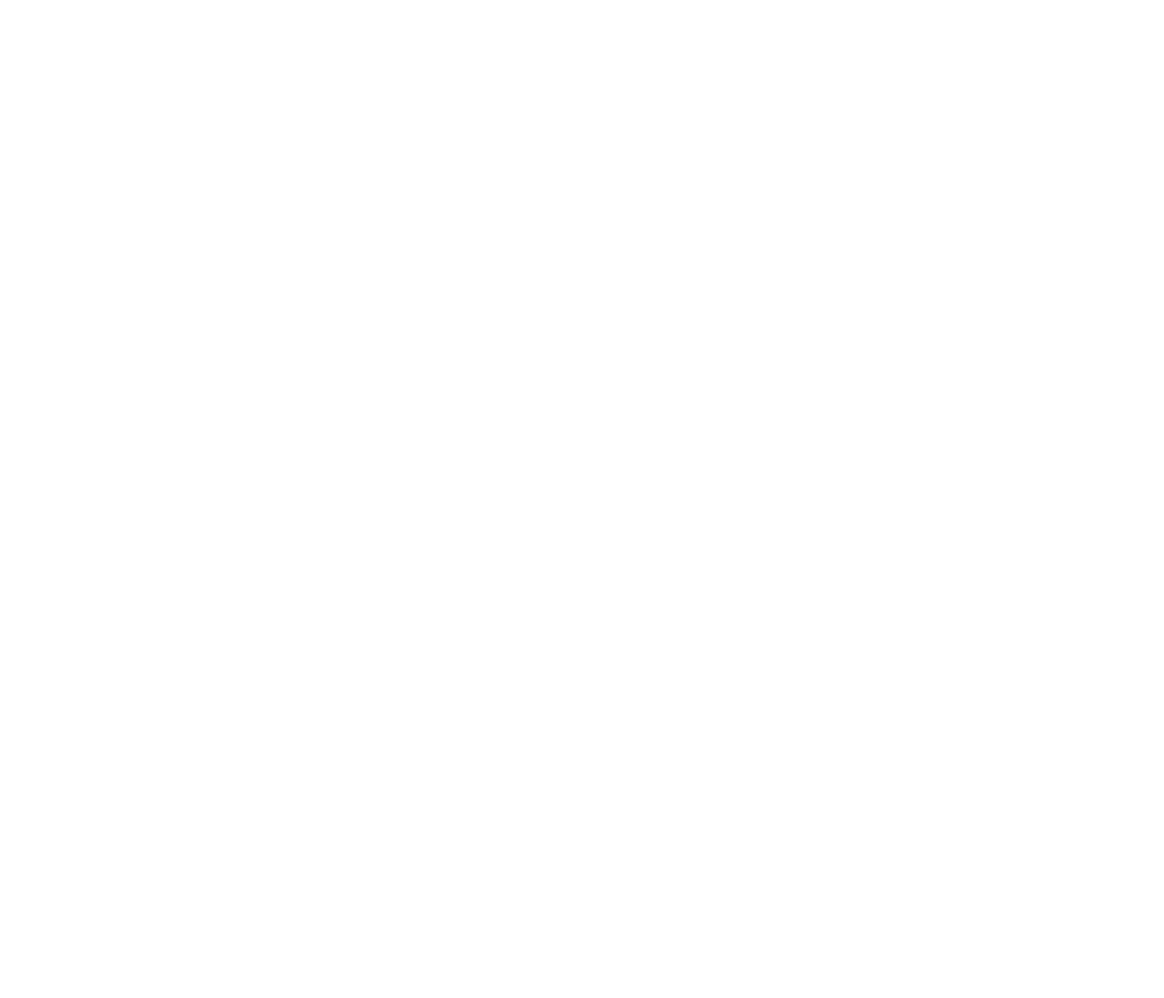
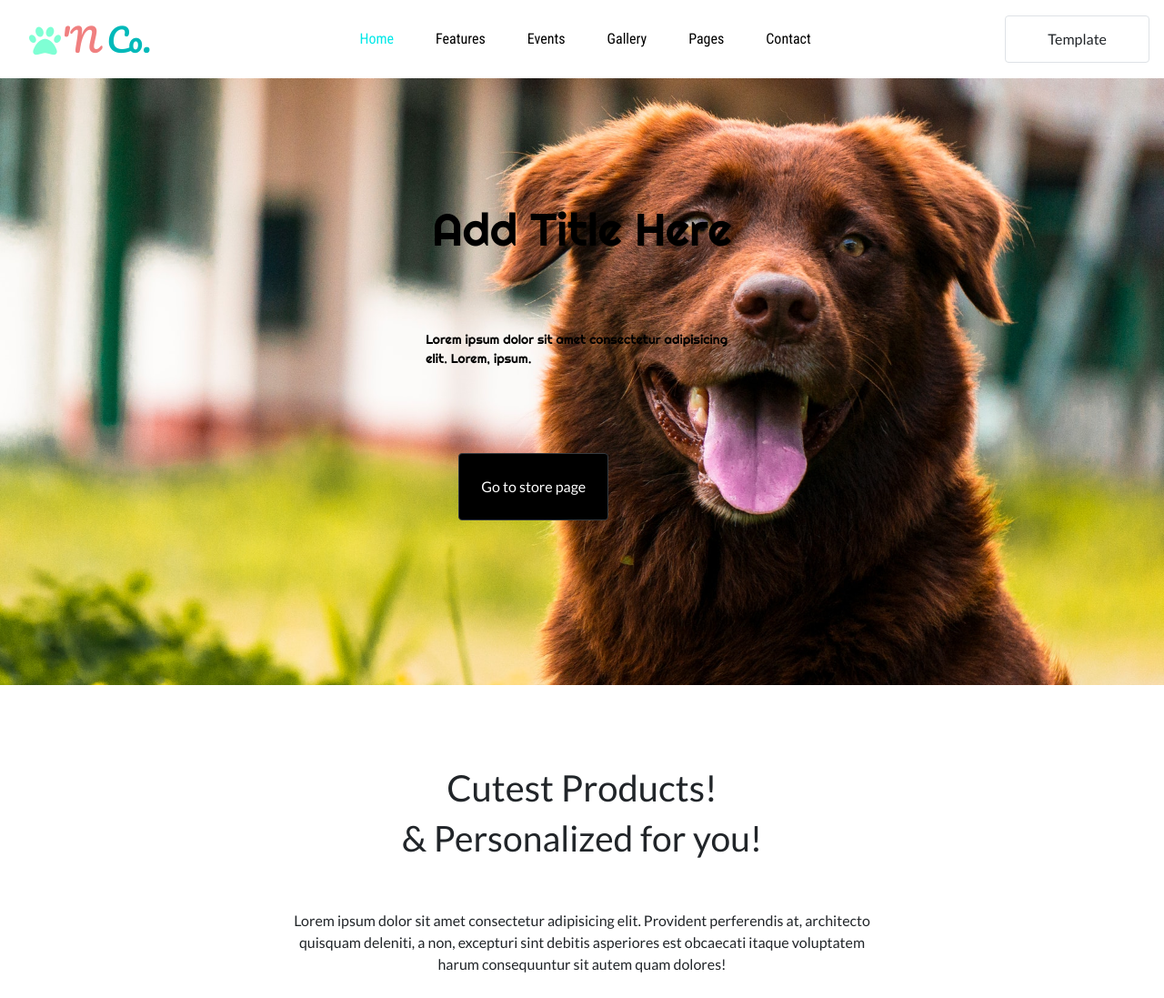
Before and after one commit to Kotieheim/Jules-Website, a plain HTML site: page index.html in a window 1280 px wide. Shown: the top 1097 px of the page at 91% size. Before the commit the page ends 800 px from the top, so only its background shows below. Drawn offline with nearby package versions, Linux system fonts and the light colour scheme.

Commit message:
learning bootstrap

```diff
--- a/index.html
+++ b/index.html
@@ -18,6 +18,147 @@
     <title>Jules Website</title>
   </head>
   <body>
+    <header>
+      <nav class="navbar navbar-expand-lg navbar-light">
+        <a href="#" class="navbar-brand ml-3"
+          ><i style="color: aquamarine;" class="fas fa-paw"></i>'N
+          <span style="color:rgb(0, 185, 185)">Co.</span></a
+        >
+        <button
+          class="navbar-toggler"
+          type="button"
+          data-toggle="collape"
+          data-target="#navbarMenu"
+          aria-controls="navbarMenu"
+          aria-expanded="false"
+          aria-label="Toggle Navigation"
+        >
+          <span class="navbar-toggler-icon"></span>
+        </button>
+        <div class="collapse navbar-collapse"></div>
+        <div class="collapse navbar-collapse" id="navbarMenu">
+          <ul class="navbar-nav mr-auto">
+            <li class="nav-item active">
+              <a href="#" class="nav-link">Home</a>
+            </li>
+            <li class="nav-item">
+              <a href="#" class="nav-link">Features</a>
+            </li>
+            <li class="nav-item">
+              <a href="#" class="nav-link">Events</a>
+            </li>
+            <li class="nav-item">
+              <a href="#" class="nav-link">Gallery</a>
+            </li>
+            <li class="nav-item">
+              <a href="#" class="nav-link">Pages</a>
+            </li>
+            <li class="nav-item">
+              <a href="#" class="nav-link">Contact</a>
+            </li>
+          </ul>
+          <form class="form-inline my-2 my-lg-0">
+            <button class="btn menu-right-btn border" type="submit">
+              Template
+            </button>
+          </form>
+        </div>
+      </nav>
+    </header>
+
+    <main>
+      <div class="container-fluid p-0">
+        <div class="site-content">
+          <div class="d-flex justify-content-center">
+            <div class="d-flex flex-column">
+              <h1 style="text-align: center;" class="site-title">
+                Add Title Here
+              </h1>
+              <p class="site-desc">
+                Lorem ipsum dolor sit amet consectetur adipisicing elit. Lorem,
+                ipsum.
+              </p>
+
+              <div class="d-flex flex-row">
+                <input
+                  type="button"
+                  value="Go to store page"
+                  class="btn site-btn1 px-4 py-4 mr-4 btn-dark"
+                />
+              </div>
+            </div>
+          </div>
+        </div>
+      </div>
+
+      <div class="section-1">
+        <div class="container text-center">
+          <h1 class="heading-1">Cutest Products!</h1>
+          <h1 class="heading-2">& Personalized for you!</h1>
+          <p class="para-1">
+            Lorem ipsum dolor sit amet consectetur adipisicing elit. Provident
+            perferendis at, architecto quisquam deleniti, a non, excepturi sint
+            debitis asperiores est obcaecati itaque voluptatem harum
+            consequuntur sit autem quam dolores!
+          </p>
+
+          <div class="row justify-content-center text-center">
+            <div class="col-md-4">
+              <div class="card" style="width: 20rem;">
+                <img src="images/dog1.jpg" alt="Image1" class="card-img-top" />
+                <div class="card-body">
+                  <h4 class="card-title">Lorem ipsum dolor sit amet.</h4>
+                  <p class="card-text">
+                    Lorem ipsum dolor sit amet consectetur adipisicing elit.
+                    Alias, voluptatum quaerat totam esse placeat quod?
+                  </p>
+                </div>
+              </div>
+            </div>
+            <div class="col-md-4">
+              <div class="card" style="width: 20rem;">
+                <img src="images/dog3.jpg" alt="Image2" class="card-img-top" />
+                <h4 class="card-title">
+                  Lorem ipsum dolor sit amet consectetur.
+                </h4>
+                <p class="card-text">
+                  Lorem ipsum dolor sit, amet consectetur adipisicing elit.
+                  Totam alias quae, hic tempora fugit corporis facilis incidunt
+                  iste deleniti repudiandae!
+                </p>
+              </div>
+            </div>
+            <div class="col-md-4">
+              <div class="card" style="width: 20rem;">
+                <img src="images/dog6.jpg" alt="Image2" class="card-img-top" />
+                <h4 class="card-title">
+                  Lorem ipsum dolor sit amet consectetur.
+                </h4>
+                <p class="card-text">
+                  Lorem ipsum dolor sit, amet consectetur adipisicing elit.
+                  Totam alias quae, hic tempora fugit corporis facilis incidunt
+                  iste deleniti repudiandae!
+                </p>
+              </div>
+            </div>
+            <div class="col-md-4">
+              <div class="card" style="width: 20rem;">
+                <img src="images/dog7.jpg" alt="Image2" class="card-img-top" />
+                <h4 class="card-title">
+                  Lorem ipsum dolor sit amet consectetur.
+                </h4>
+                <p class="card-text">
+                  Lorem ipsum dolor sit, amet consectetur adipisicing elit.
+                  Totam alias quae, hic tempora fugit corporis facilis incidunt
+                  iste deleniti repudiandae!
+                </p>
+              </div>
+            </div>
+          </div>
+        </div>
+      </div>
+    </main>
+
     <script
       src="https://code.jquery.com/jquery-3.4.1.slim.min.js"
       integrity="sha384-J6qa4849blE2+poT4WnyKhv5vZF5SrPo0iEjwBvKU7imGFAV0wwj1yYfoRSJoZ+n"
--- a/style.css
+++ b/style.css
@@ -0,0 +1,85 @@
+@import url("https://fonts.googleapis.com/css?family=Lato|Pacifico|Righteous|Roboto+Condensed|Ubuntu&display=swap");
+
+body {
+  padding: 0;
+  margin: 0;
+  font-family: "Lato";
+}
+
+.navbar-brand {
+  font-family: "Pacifico";
+  font-size: 35px;
+  color: lightcoral !important;
+}
+
+.nav-link {
+  font-size: 16px;
+  margin: 15px;
+  color: black !important;
+  font-family: "Roboto Condensed";
+}
+
+.nav-link:hover {
+  color: #00e8e8 !important;
+}
+
+.active .nav-link {
+  color: #00e8e8 !important;
+}
+
+.menu-right-btn {
+  padding: 13px 46px;
+  margin-right: 4%;
+  background-color: transparent;
+  transition-property: all 300ms ease-in;
+}
+
+.menu-right-btn:hover {
+  color: rgb(0, 0, 0);
+  background-color: coral;
+}
+
+.site-content {
+  background-image: url("/images/dog2.jpg");
+  background-attachment: fixed;
+  background-size: cover;
+}
+
+.site-title,
+.site-desc {
+  color: black;
+  font-family: "Righteous";
+}
+.site-title {
+  margin-top: 30%;
+  margin-bottom: 6%;
+  font-size: 50px;
+}
+
+.site-desc {
+  font-size: 14px;
+  padding: 12%;
+}
+
+.site-btn1 {
+  margin-left: 20%;
+  background-color: black;
+  color: white;
+  margin-top: 5%;
+  margin-bottom: 40%;
+}
+
+.section-1 .heading-1 {
+  margin-top: 8%;
+}
+
+.section-1 .heading-2 {
+  margin-bottom: 5%;
+  font-size: 39px;
+}
+
+.section-1 .para-1 {
+  width: 60%;
+  margin-left: 20%;
+  margin-bottom: 5%;
+}
```
Also changed, not shown: example.html (deleted, +0 -12 lines).
